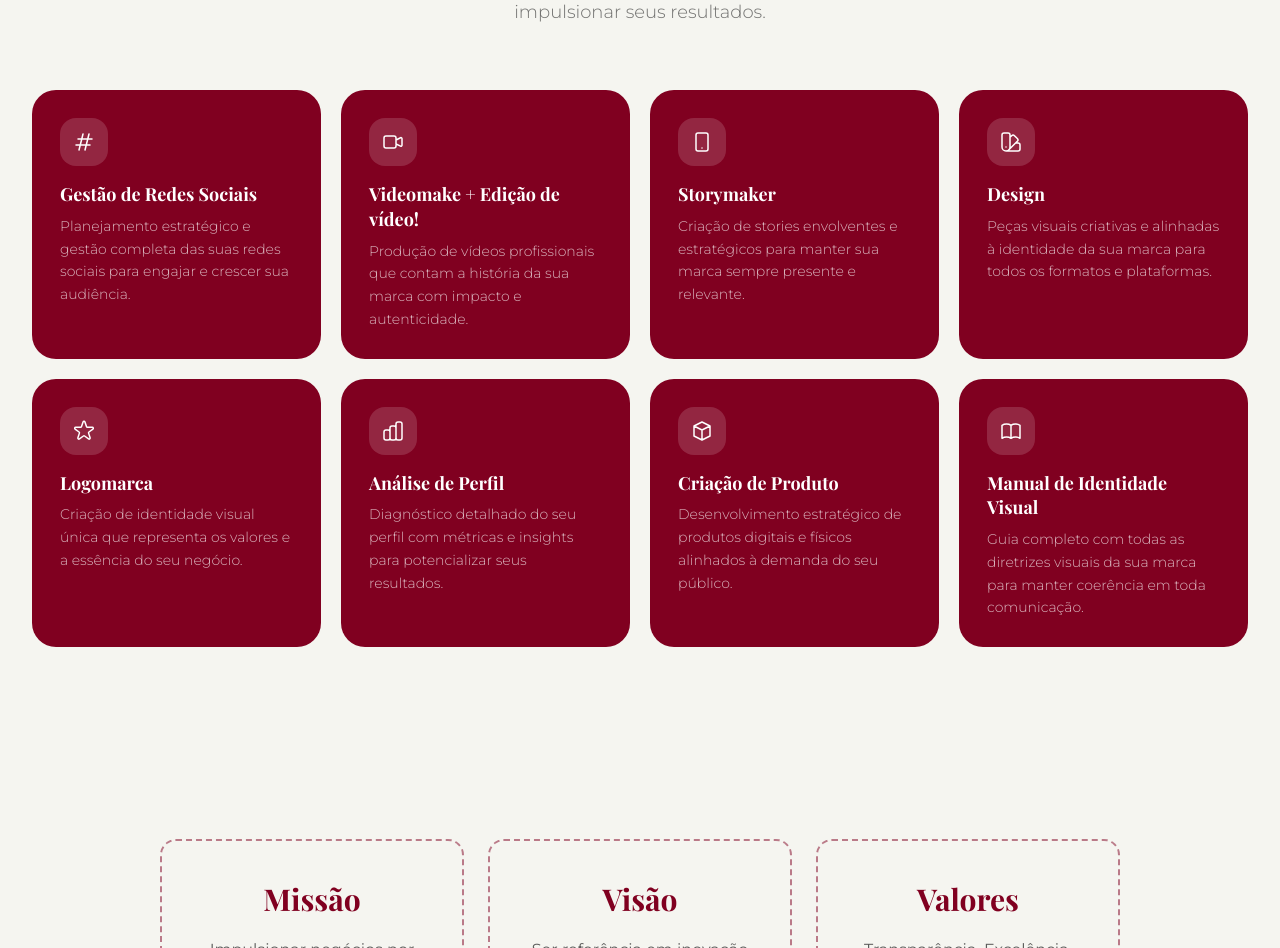
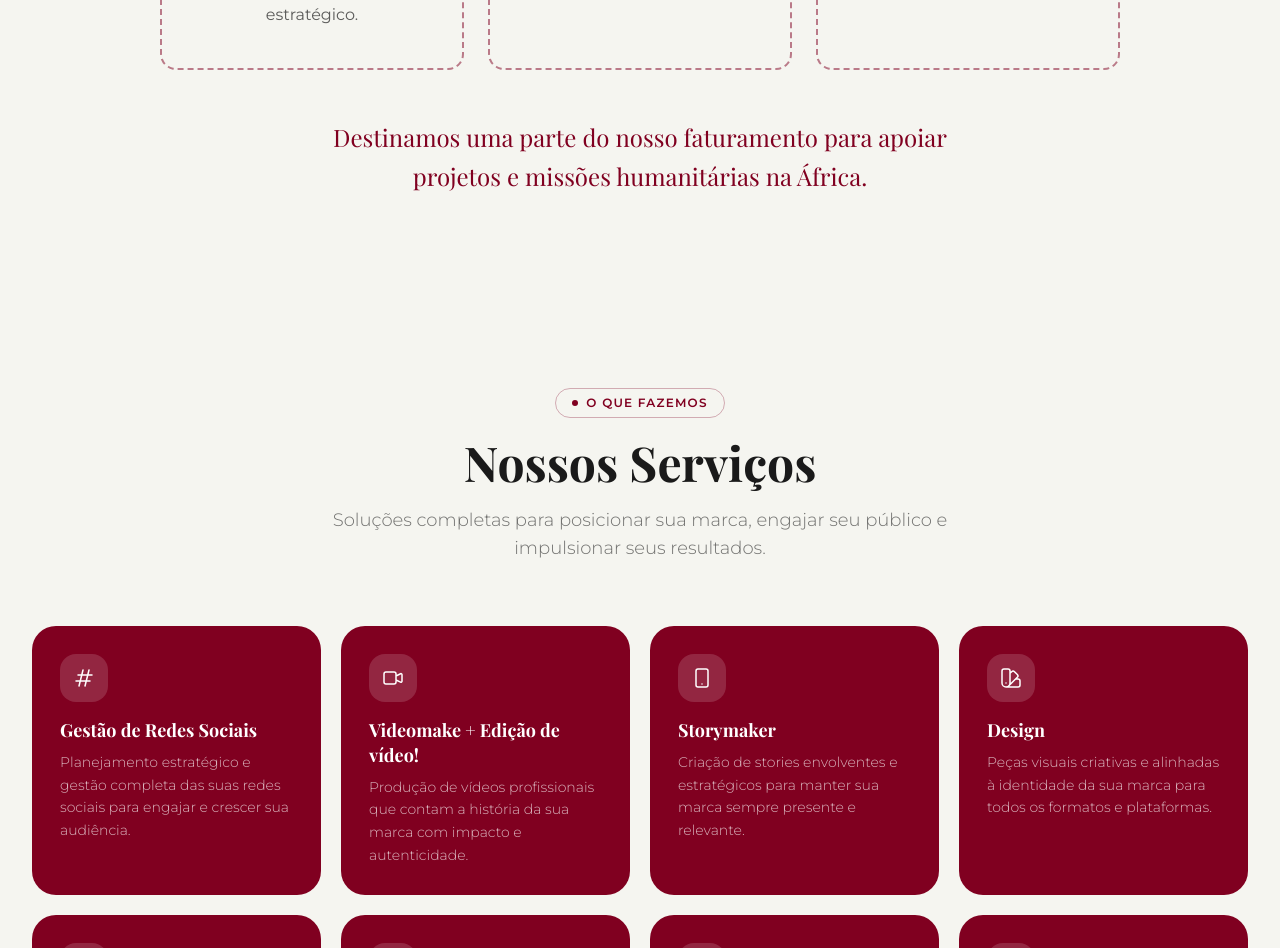
Before and after one commit to eduard0vieira/be-capable, a Next.js app: page / in a window 1280 px wide. Shown: the part 1684-2632 px from the top of the page. Built offline with nearby package versions, Linux system fonts and the light colour scheme.

Commit message:
refactor: move MissionVisionValues between AboutSection and ServicesSection
Made-with: Cursor

```diff
--- a/src/app/page.tsx
+++ b/src/app/page.tsx
@@ -12,8 +12,8 @@ export default function Home() {
       <Navbar />
       <HeroSection />
       <AboutSection />
+      <MissionVisionValues />
       <ServicesSection />
-      <MissionVisionValues />
       <FounderSection />
       <Footer />
     </main>
```
